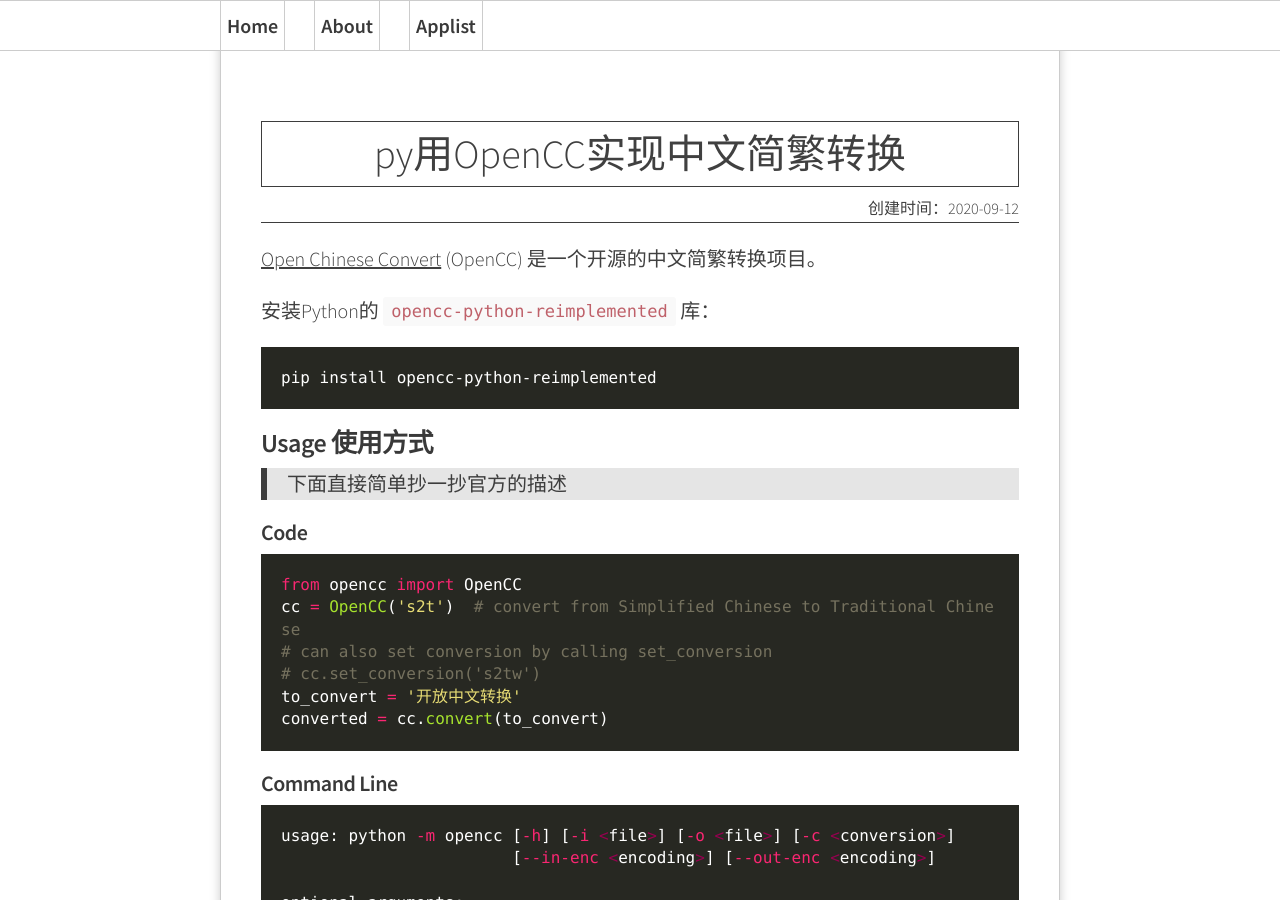
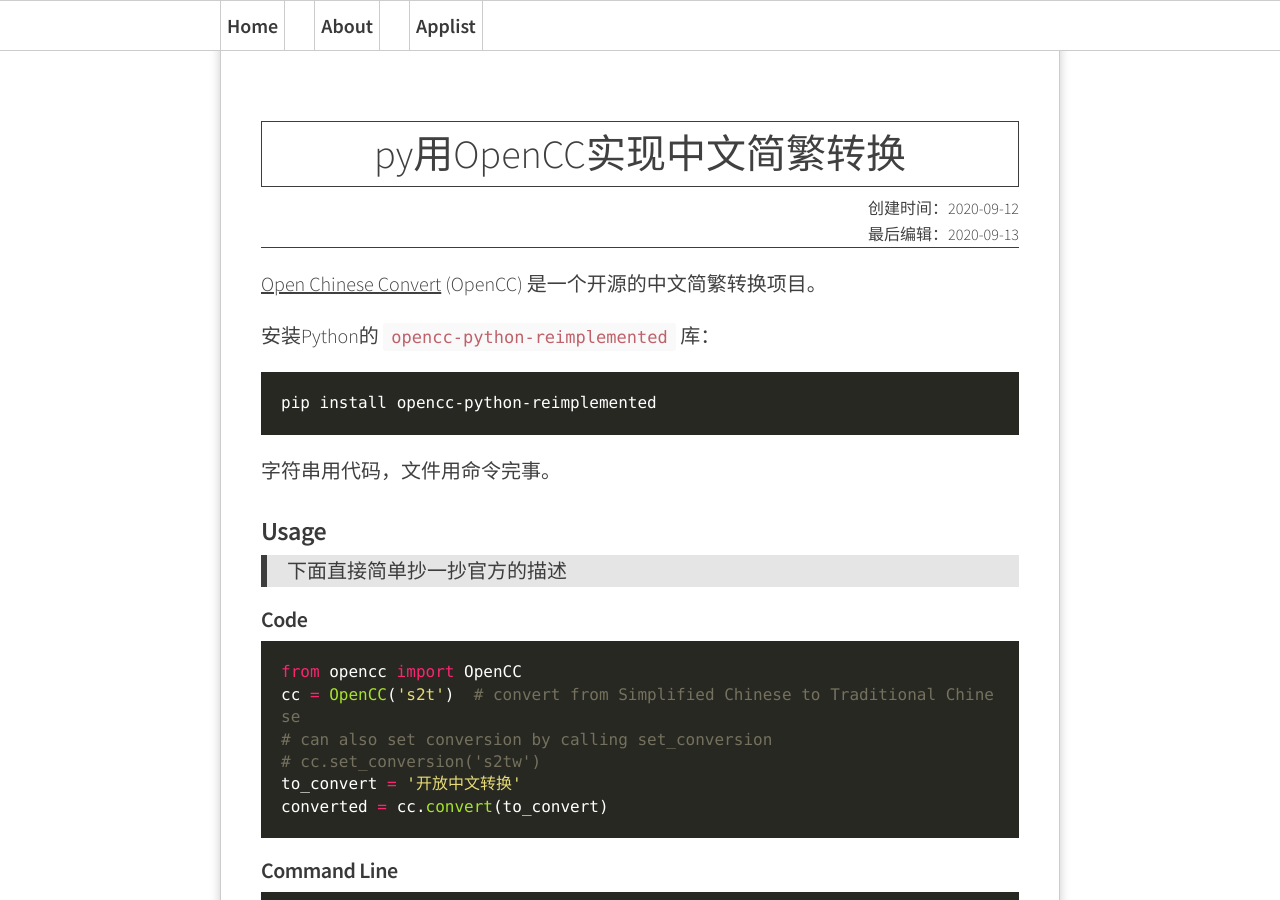
Before and after one commit to Melody-of-Oblivion/Melody-of-Oblivion.github.io, a Jekyll site: the page built from _posts/2020-09-12-py-opencc.md, in a window 1280 px wide and 900 px high. Built offline with Jekyll 4.4.1, drawn with Linux system fonts in a browser that asks for light colours.

Commit message:
Update 2020-09-12-py-opencc.md

````diff
--- a/_posts/2020-09-12-py-opencc.md
+++ b/_posts/2020-09-12-py-opencc.md
@@ -1,5 +1,6 @@
 ---
 title: py用OpenCC实现中文简繁转换
+editdate: 2020-09-13
 ---
 
 <u>Open Chinese Convert</u> (OpenCC) 是一个开源的中文简繁转换项目。
@@ -10,7 +11,9 @@
 pip install opencc-python-reimplemented
 ```
 
-## Usage 使用方式
+字符串用代码，文件用命令完事。
+
+## Usage
 
 > 下面直接简单抄一抄官方的描述
 
````
